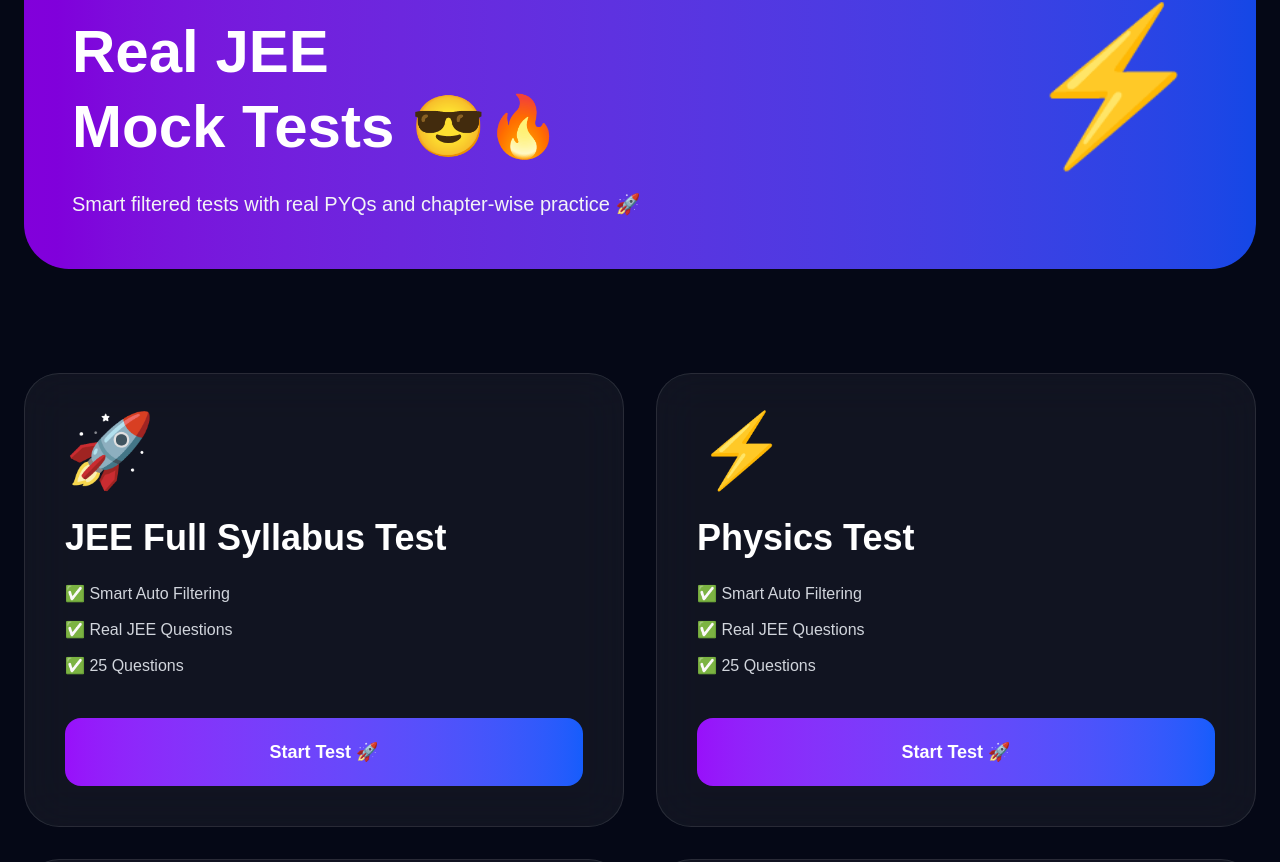
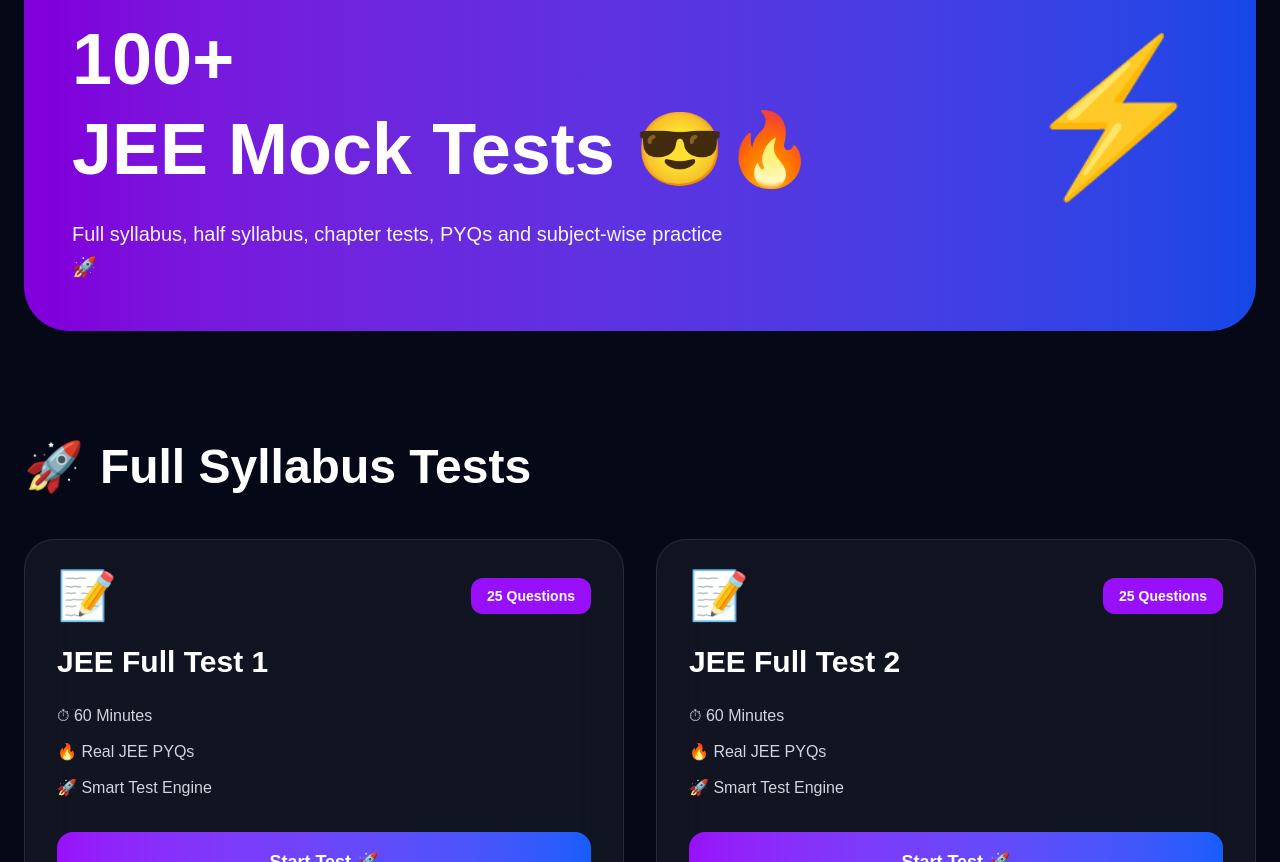
Before and after one commit to himanshu8785/exam-cracker, a Next.js app: page /jee-tests in a window 1280 px wide. Shown: the part 178-1040 px from the top of the page. Built offline with nearby package versions, Linux system fonts and the light colour scheme.

Commit message:
real allen style test series

```diff
--- a/app/jee-tests/page.tsx
+++ b/app/jee-tests/page.tsx
@@ -2,55 +2,135 @@
 
 import Link from "next/link";
 
-export default function JEETestsPage() {
+export default function JEETestSeriesPage(){
 
-  const tests = [
+  const fullTests = Array.from(
+    {length:20},
+    (_,i)=>({
 
-    {
-      title:"JEE Full Syllabus Test",
-      icon:"🚀",
-      link:"/mock-test?exam=JEE"
-    },
+      title:`JEE Full Test ${i+1}`,
 
-    {
-      title:"Physics Test",
-      icon:"⚡",
-      link:"/mock-test?subject=Physics"
-    },
+      link:`/mock-test?exam=JEE&test=${i+1}`
 
-    {
-      title:"Chemistry Test",
-      icon:"🧪",
-      link:"/mock-test?subject=Chemistry"
-    },
+    })
+  );
 
-    {
-      title:"Maths Test",
-      icon:"📘",
-      link:"/mock-test?subject=Maths"
-    },
+  const halfTests = Array.from(
+    {length:10},
+    (_,i)=>({
 
-    {
-      title:"Gravitation Chapter Test",
-      icon:"🌍",
-      link:"/mock-test?chapter=Gravitation"
-    },
+      title:`Half Syllabus Test ${i+1}`,
 
-    {
-      title:"Current Electricity Test",
-      icon:"🔋",
-      link:"/mock-test?chapter=Current Electricity"
+      link:`/mock-test?exam=JEE&half=${i+1}`
+
+    })
+  );
+
+  const physicsTests = Array.from(
+    {length:10},
+    (_,i)=>({
+
+      title:`Physics Test ${i+1}`,
+
+      link:`/mock-test?subject=Physics&test=${i+1}`
+
+    })
+  );
+
+  const chemistryTests = Array.from(
+    {length:10},
+    (_,i)=>({
+
+      title:`Chemistry Test ${i+1}`,
+
+      link:`/mock-test?subject=Chemistry&test=${i+1}`
+
+    })
+  );
+
+  const mathsTests = Array.from(
+    {length:10},
+    (_,i)=>({
+
+      title:`Maths Test ${i+1}`,
+
+      link:`/mock-test?subject=Maths&test=${i+1}`
+
+    })
+  );
+
+  function TestCard({title,link}:any){
+
+    return(
+
+      <div className="bg-white/5 border border-white/10 backdrop-blur-xl rounded-[30px] p-8 hover:border-purple-500 transition">
+
+        <div className="flex justify-between items-center mb-6">
+
+          <div className="text-5xl">
+
+            📝
+
+          </div>
+
+          <div className="bg-purple-600 px-4 py-2 rounded-xl text-sm font-semibold">
+
+            25 Questions
+
+          </div>
+
+        </div>
+
+        <h2 className="text-3xl font-black mb-6">
+
+          {title}
+
+        </h2>
+
+        <div className="space-y-3 text-gray-300 mb-8">
+
+          <p>
+
+            ⏱ 60 Minutes
+
+          </p>
+
+          <p>
+
+            🔥 Real JEE PYQs
+
+          </p>
+
+          <p>
+
+            🚀 Smart Test Engine
+
+          </p>
+
+        </div>
+
+        <Link
+          href={link}
+          className="block text-center py-4 rounded-2xl bg-gradient-to-r from-purple-600 to-blue-600 text-lg font-bold"
+        >
+
+          Start Test 🚀
+
+        </Link>
+
+      </div>
+
+    );
+
   }
 
-  ];
-
-  return (
+  return(
 
     <main className="min-h-screen bg-[#050816] text-white">
 
       {/* HERO */}
 
-      <section className="max-w-7xl mx-auto px-6 pt-20 pb-10">
+      <section className="max-w-7xl mx-auto px-6 pt-20 pb-12">
 
         <div className="bg-gradient-to-r from-purple-700 to-blue-700 rounded-[45px] p-12">
 
@@ -60,23 +140,25 @@ export default function JEETestsPage() {
 
               <div className="inline-block px-5 py-2 rounded-full bg-white/20 mb-6">
 
-                ⚡ JEE Smart Test Series
+                ⚡ Real JEE Test Series
 
               </div>
 
-              <h1 className="text-6xl font-black leading-tight mb-6">
+              <h1 className="text-7xl font-black leading-tight mb-6">
 
-                Real JEE
+                100+
                 <br />
 
-                Mock Tests 😎🔥
+                JEE Mock Tests 😎🔥
 
               </h1>
 
               <p className="text-xl text-gray-100 max-w-2xl leading-relaxed">
 
-                Smart filtered tests with
-                real PYQs and chapter-wise practice 🚀
+                Full syllabus,
+                half syllabus,
+                chapter tests,
+                PYQs and subject-wise practice 🚀
 
               </p>
 
@@ -94,63 +176,179 @@ export default function JEETestsPage() {
 
       </section>
 
-      {/* TESTS */}
+      {/* FULL TESTS */}
+
+      <section className="max-w-7xl mx-auto px-6 py-16">
+
+        <div className="flex items-center gap-4 mb-12">
+
+          <div className="text-5xl">
+
+            🚀
+
+          </div>
+
+          <h2 className="text-5xl font-black">
+
+            Full Syllabus Tests
+
+          </h2>
+
+        </div>
+
+        <div className="grid grid-cols-1 md:grid-cols-2 gap-8">
+
+          {fullTests.map((test,index)=>(
+
+            <TestCard
+              key={index}
+              title={test.title}
+              link={test.link}
+            />
+
+          ))}
+
+        </div>
+
+      </section>
+
+      {/* HALF TESTS */}
+
+      <section className="max-w-7xl mx-auto px-6 py-16">
+
+        <div className="flex items-center gap-4 mb-12">
+
+          <div className="text-5xl">
+
+            📚
+
+          </div>
+
+          <h2 className="text-5xl font-black">
+
+            Half Syllabus Tests
+
+          </h2>
+
+        </div>
+
+        <div className="grid grid-cols-1 md:grid-cols-2 gap-8">
+
+          {halfTests.map((test,index)=>(
+
+            <TestCard
+              key={index}
+              title={test.title}
+              link={test.link}
+            />
+
+          ))}
+
+        </div>
+
+      </section>
+
+      {/* PHYSICS */}
+
+      <section className="max-w-7xl mx-auto px-6 py-16">
+
+        <div className="flex items-center gap-4 mb-12">
+
+          <div className="text-5xl">
+
+            ⚡
+
+          </div>
+
+          <h2 className="text-5xl font-black">
+
+            Physics Tests
+
+          </h2>
+
+        </div>
+
+        <div className="grid grid-cols-1 md:grid-cols-2 gap-8">
+
+          {physicsTests.map((test,index)=>(
+
+            <TestCard
+              key={index}
+              title={test.title}
+              link={test.link}
+            />
+
+          ))}
+
+        </div>
+
+      </section>
+
+      {/* CHEMISTRY */}
+
+      <section className="max-w-7xl mx-auto px-6 py-16">
+
+        <div className="flex items-center gap-4 mb-12">
+
+          <div className="text-5xl">
+
+            🧪
+
+          </div>
+
+          <h2 className="text-5xl font-black">
+
+            Chemistry Tests
+
+          </h2>
+
+        </div>
+
+        <div className="grid grid-cols-1 md:grid-cols-2 gap-8">
+
+          {chemistryTests.map((test,index)=>(
+
+            <TestCard
+              key={index}
+              title={test.title}
+              link={test.link}
+            />
+
+          ))}
+
+        </div>
+
+      </section>
+
+      {/* MATHS */}
 
       <section className="max-w-7xl mx-auto px-6 py-16 pb-24">
 
-        <div className="grid grid-cols-1 md:grid-cols-2 gap-8">
+        <div className="flex items-center gap-4 mb-12">
 
-          {tests.map((test,index)=>(
+          <div className="text-5xl">
 
-            <div
-              key={index}
-              className="bg-white/5 border border-white/10 backdrop-blur-xl rounded-[35px] p-10 hover:border-purple-500 transition"
-            >
-
-              <div className="text-7xl mb-8">
-
-                {test.icon}
+            📘
 
           </div>
 
-              <h2 className="text-4xl font-black mb-6">
+          <h2 className="text-5xl font-black">
 
-                {test.title}
+            Maths Tests
 
           </h2>
 
-              <div className="space-y-3 text-gray-300 mb-10">
-
-                <p>
-
-                  ✅ Smart Auto Filtering
-
-                </p>
-
-                <p>
-
-                  ✅ Real JEE Questions
-
-                </p>
-
-                <p>
-
-                  ✅ 25 Questions
-
-                </p>
-
         </div>
 
-              <Link
-                href={test.link}
-                className="block text-center py-5 rounded-2xl bg-gradient-to-r from-purple-600 to-blue-600 text-lg font-bold"
-              >
+        <div className="grid grid-cols-1 md:grid-cols-2 gap-8">
 
-                Start Test 🚀
+          {mathsTests.map((test,index)=>(
 
-              </Link>
-
-            </div>
+            <TestCard
+              key={index}
+              title={test.title}
+              link={test.link}
+            />
 
           ))}
 
```
Lines whose indentation alone changed are shown as unchanged.
